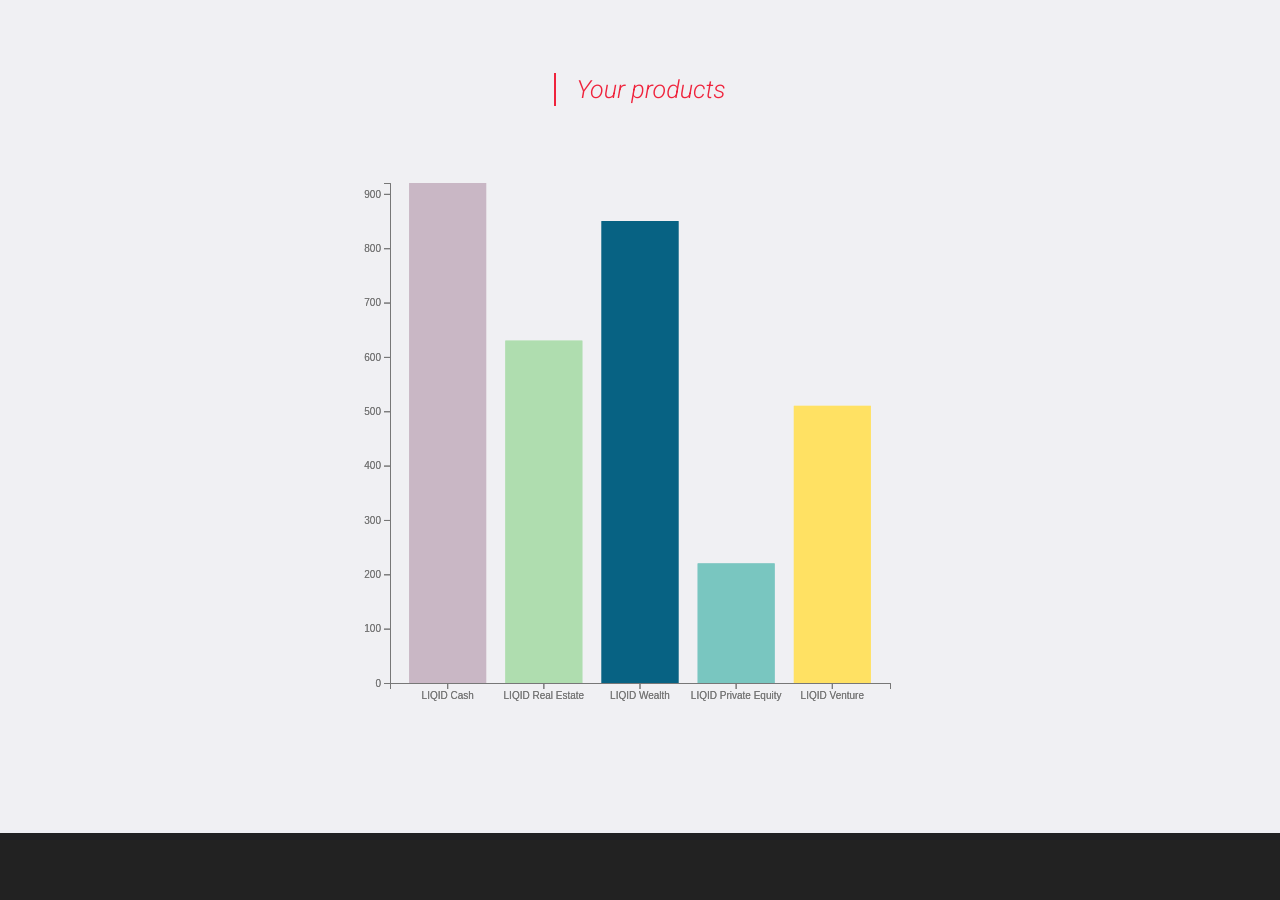
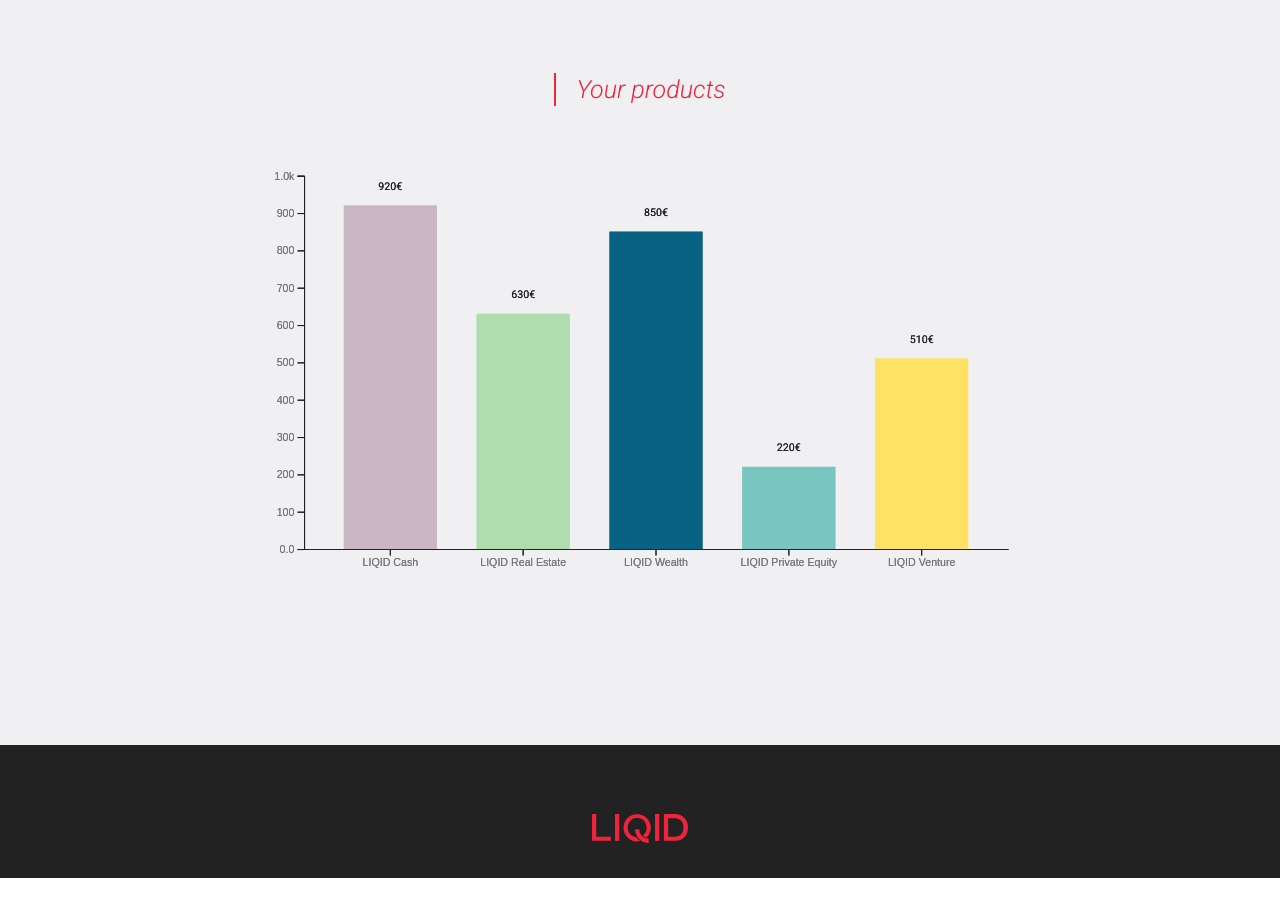
Before and after one commit to Mapelsun/liquid, a React (Create React App) app: page / in a window 1280 px wide. Shown: the part 660-1560 px from the top of the page. After the commit the page ends 1538 px from the top, so only its background shows below. Built offline with nearby package versions, Linux system fonts and the light colour scheme.

Commit message:
update: complete graph plotting with colors

```diff
--- a/src/components/Graph/index.js
+++ b/src/components/Graph/index.js
@@ -4,87 +4,115 @@
 
 const Graph = () => {
   const data = [
-    { name: 'LIQID Cash', initial: 92, value: 920, color: '#C9B7C5' },
-    { name: 'LIQID Real Estate', initial: 63, value: 630, color: '#AFDDAF' },
-    { name: 'LIQID Wealth', initial: 85, value: 850, color: '#076283' },
+    {
+      name: 'LIQID Cash',
+      initial: 92,
+      value: 920,
+      growth: '1.000%',
+      color: '#C9B7C5',
+    },
+    {
+      name: 'LIQID Real Estate',
+      initial: 63,
+      value: 630,
+      growth: '1.000%',
+      color: '#AFDDAF',
+    },
+    {
+      name: 'LIQID Wealth',
+      initial: 85,
+      value: 850,
+      growth: '1.000%',
+      color: '#076283',
+    },
     {
       name: 'LIQID Private Equity',
       initial: 22,
       value: 220,
+      growth: '1.000%',
       color: '#79C6C0',
     },
-    { name: 'LIQID Venture', initial: 51, value: 510, color: '#FFE163' },
+    {
+      name: 'LIQID Venture',
+      initial: 51,
+      value: 510,
+      growth: '1.000%',
+      color: '#FFE163',
+    },
   ]
 
   const ref = useD3(
     (svg) => {
-      // Responsive Graph
+      const width = 700
+      const height = 400
+      const margin = { top: 20, right: 0, bottom: 30, left: 40 }
 
-      // const svgHeight = svg.node().getBoundingClientRect().width
-      // const svgWidth = svg.node().getBoundingClientRect().height
-
-      const svgHeight = 600
-      const svgWidth = 600
-      const graphHeight = 500
-      const graphWidth = 500
-      const graphMarginLeft = (svgHeight - graphHeight) / 2
-      const graphMarginTop = (svgWidth - graphWidth) / 2
-      const maxValue = d3.max(data, (d) => d.value)
-
+      // x axis
       const x = d3
         .scaleBand()
-        .domain(data.map((it) => it.name))
-        .range([0, graphWidth])
-        .paddingInner(0.2)
-        .paddingOuter(0.2)
+        .domain(data.map((d) => d.name))
+        .range([margin.left, width - margin.right])
+        .padding(0.3)
 
-      const y = d3.scaleLinear().domain([0, maxValue]).range([graphHeight, 0])
+      const xAxis = (g) =>
+        g
+          .attr('transform', `translate(0,${height - margin.bottom})`)
+          .call(d3.axisBottom(x).tickSizeOuter(0))
+          .attr('color', 'var(--clr-black)')
 
-      const xAxis = d3.axisBottom(x)
-      const yAxis = d3.axisLeft(y)
+      const xAxisG = svg.append('g').call(xAxis)
+      xAxisG.selectAll('text').attr('fill', 'var(--clr-graph-grey)')
 
-      // Tooltip
+      // y axis
+      const y = d3
+        .scaleLinear()
+        .domain([0, d3.max(data, (d) => d.value)])
+        .nice()
+        .range([height - margin.bottom, margin.top])
+
+      const yAxis = (g) =>
+        g
+          .attr('transform', `translate(${margin.left},0)`)
+          .call(d3.axisLeft(y).tickFormat(d3.format(',.2s')))
+          .attr('color', 'var(--clr-black')
+
+      const yAxisG = svg.append('g').call(yAxis)
+      yAxisG.selectAll('text').attr('fill', 'var(--clr-graph-grey)')
+
+      // tooltip
       const tooltip = d3
         .select('body')
         .append('div')
         .style('position', 'absolute')
         .style('z-index', '10')
         .style('visibility', 'hidden')
+        .style('display', 'none')
         .style('padding', '10px')
         .style('background', 'rgba(255,255,255,1)')
         .style('border-radius', '0 0 0 1.2rem')
         .style('color', 'rgba(0,0,0,1)')
 
-      svg
-        .attr('viewBox', [0, 0, svgWidth, svgHeight])
-        .attr('height', svgHeight)
-        .attr('width', svgWidth)
-
-      // Bars
-      const bar = svg
+      // the graph
+      const theGraph = svg
         .append('g')
-        .attr('height', graphHeight)
-        .attr('width', graphWidth)
-        .attr(
-          'transform',
-          `translate(${(svgWidth - graphWidth) / 2}, ${
-            (svgHeight - graphHeight) / 2
-          })`
-        )
-
-      bar
         .selectAll('rect')
         .data(data)
-        .join('rect')
-        .attr('width', x.bandwidth)
-        .attr('height', (d) => graphHeight - y(d.value))
+        .enter()
+        .append('rect')
+        .attr('fill', (d) => d.color)
         .attr('x', (d) => x(d.name))
         .attr('y', (d) => y(d.value))
-        .attr('fill', (d) => d.color)
+        .attr('height', (d) => y(0) - y(d.value))
+        .attr('width', x.bandwidth())
         .on('mouseover', function (e, d, i) {
-          tooltip.html(`<div>${d.name}</div>`).style('visibility', 'visible')
+          tooltip
+            .html(`<div>${d.name}</div>`)
+            .style('visibility', 'visible')
+            .style('display', 'block')
 
-          d3.select(this).transition().attr('fill', 'var(--clr-red)')
+          d3.select(this)
+            .transition()
+            .attr('fill', (d) => d.color)
         })
         .on('mousemove', function (e) {
           tooltip
@@ -92,31 +120,38 @@
             .style('left', e.pageX + 10 + 'px')
         })
         .on('mouseout', function () {
-          tooltip.html(``).style('visibility', 'hidden')
+          tooltip
+            .html(``)
+            .style('visibility', 'hidden')
+            .style('display', 'none')
           d3.select(this)
             .transition()
-            .ease(d3.easeLinear)
-            .duration(800)
-            .delay((d, i) => i * 100)
             .attr('fill', (d) => d.color)
         })
 
-      // x axis
+      // value on top of bar
+      const valueOnBar = svg
+        .selectAll('bar')
+        .data(data)
+        .enter()
+        .append('text')
+        .attr('class', 'bar')
+        .attr('text-anchor', 'middle')
+        .attr('x', function (d) {
+          return x(d.name) + x.bandwidth() / 2
+        })
+        .attr('y', function (d) {
+          return y(d.value) - 15
+        })
+        .text(function (d) {
+          return `${d.value}€`
+        })
+        .style('font-size', 10)
+        .style('fill', 'var(--clr-black)')
+
       svg
-        .append('g')
-        .attr('transform', `translate(${graphMarginLeft}, ${graphMarginTop})`)
-        .call(yAxis)
-        .attr('color', 'var(--clr-graph-grey)')
-
-      // y axis
-      svg
-        .append('g')
-        .attr(
-          'transform',
-          `translate(${graphMarginLeft}, ${svgHeight - graphMarginTop})`
-        )
-        .call(xAxis)
-        .attr('color', 'var(--clr-graph-grey)')
+        .attr('preserveAspectRatio', 'xMaxYMax meet')
+        .attr('viewBox', [-20, -20, width + 50, height + 80])
     },
     [data.length]
   )
```
